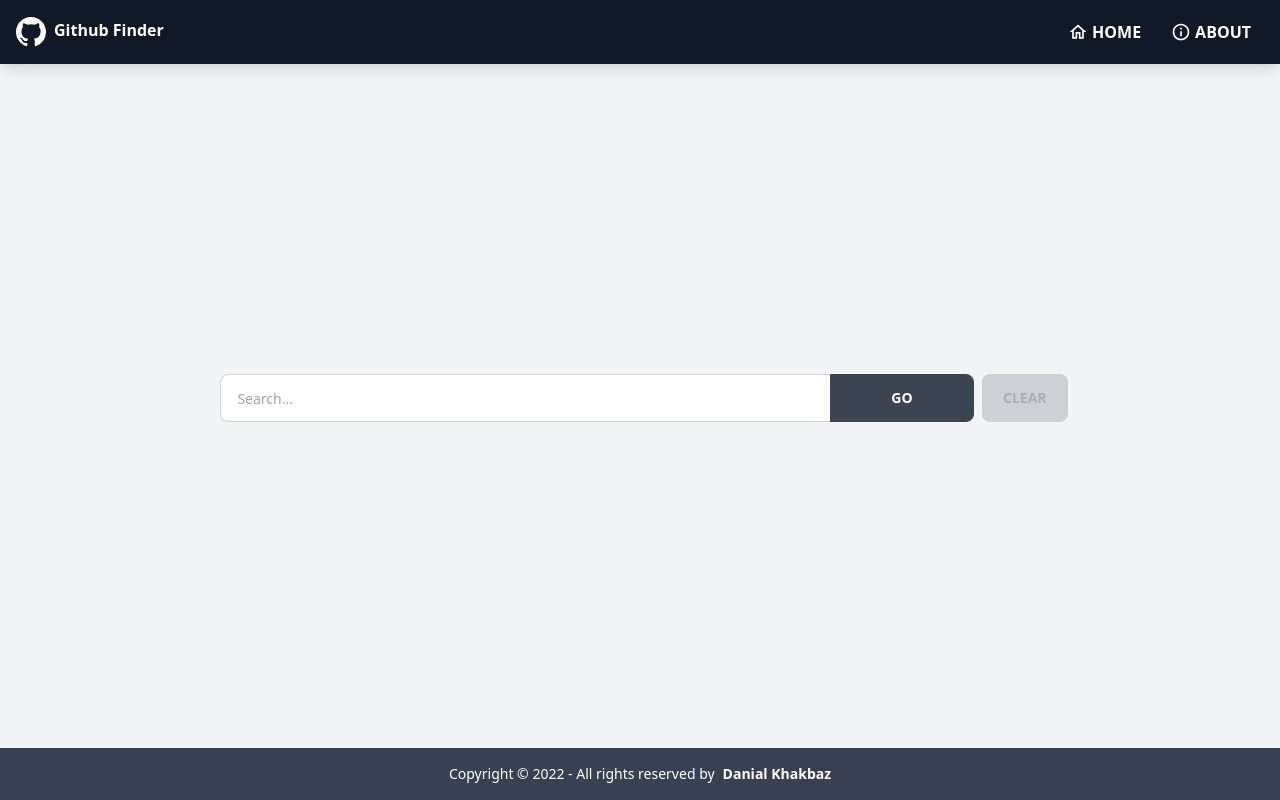
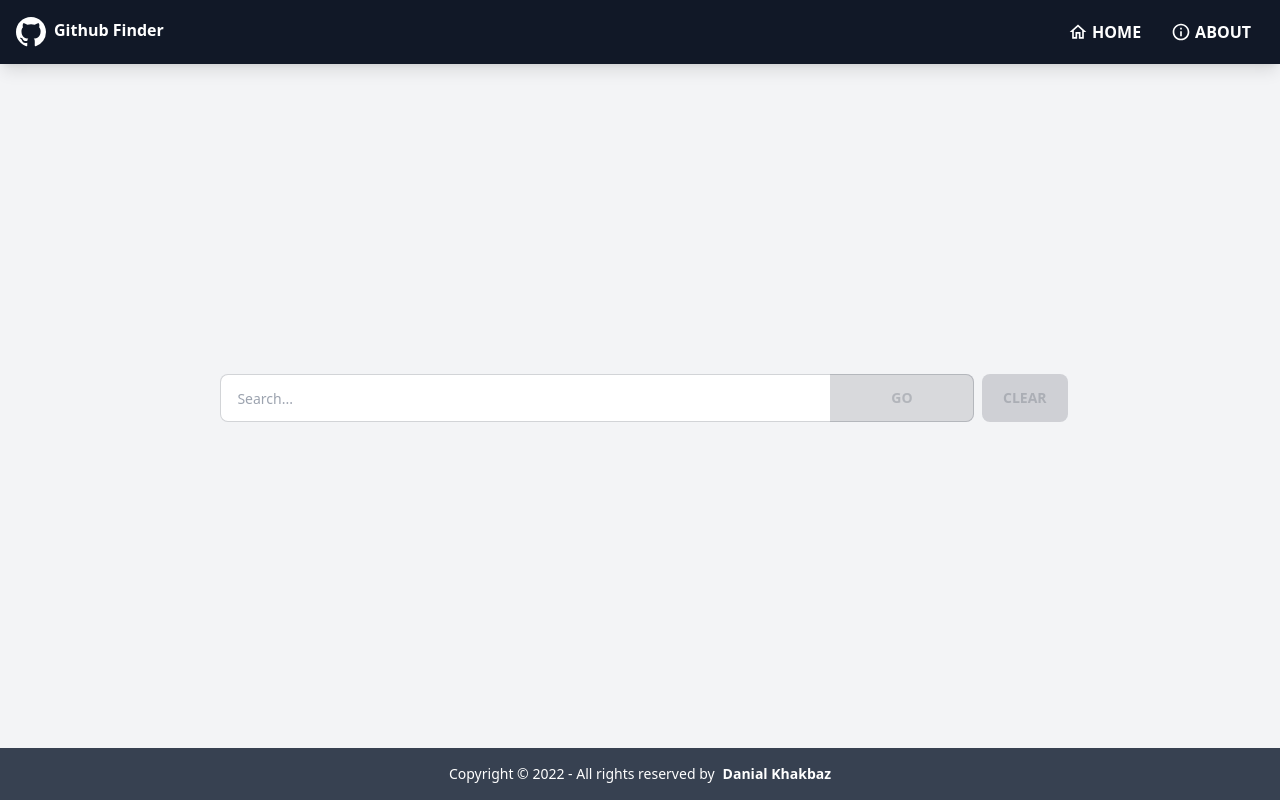
Before and after one commit to Danielkhakbaz/Github-Finder-React-TS, a React (Create React App) app: page / in a window 1280 px wide. Built offline with nearby package versions, Linux system fonts and the light colour scheme.

Commit message:
REFACTOR: Fix the types and disabled button in home button

```diff
--- a/src/components/user-details/repo-list.tsx
+++ b/src/components/user-details/repo-list.tsx
@@ -1,4 +1,5 @@
 import RepoItem from "./repo-item";
+import { RepoTypes } from "../../types/repoTypes";
 
 const RepoList = ({ repos }: any) => {
   return (
@@ -8,20 +9,9 @@ const RepoList = ({ repos }: any) => {
           <h2 className="text-3xl my-4 font-bold card-title">
             Lastest Repositories
           </h2>
-          {repos?.map(
-            (repo: {
-              id: any;
-              name: string;
-              description: string;
-              html_url: string;
-              forks: number;
-              open_issues: number;
-              watchers_count: number;
-              stargazers_count: number;
-            }) => (
-              <RepoItem key={repo.id} repo={repo} />
-            )
-          )}
+          {repos?.map((repo: RepoTypes) => (
+            <RepoItem key={repo.id} repo={repo} />
+          ))}
         </div>
       </div>
     </>
--- a/src/components/users/user-search.tsx
+++ b/src/components/users/user-search.tsx
@@ -38,7 +38,9 @@ const UserSearch = () => {
                   value={searchValue}
                   onChange={handleChange}
                 />
-                <button className="btn btn-md w-36 absolute top-0 right-0 rounded-l-none">
+                <button
+                  className="btn btn-md w-36 absolute top-0 right-0 rounded-l-none"
+                  disabled={!searchValue}>
                   Go
                 </button>
               </div>
--- a/src/types/repoTypes.ts
+++ b/src/types/repoTypes.ts
@@ -12,7 +12,3 @@ export type RepoTypes = {
 export type RepoItemTypes = {
   repo: RepoTypes;
 };
-
-export type ReposItemTypes = {
-  repos: Array<RepoItemTypes>;
-};
```
